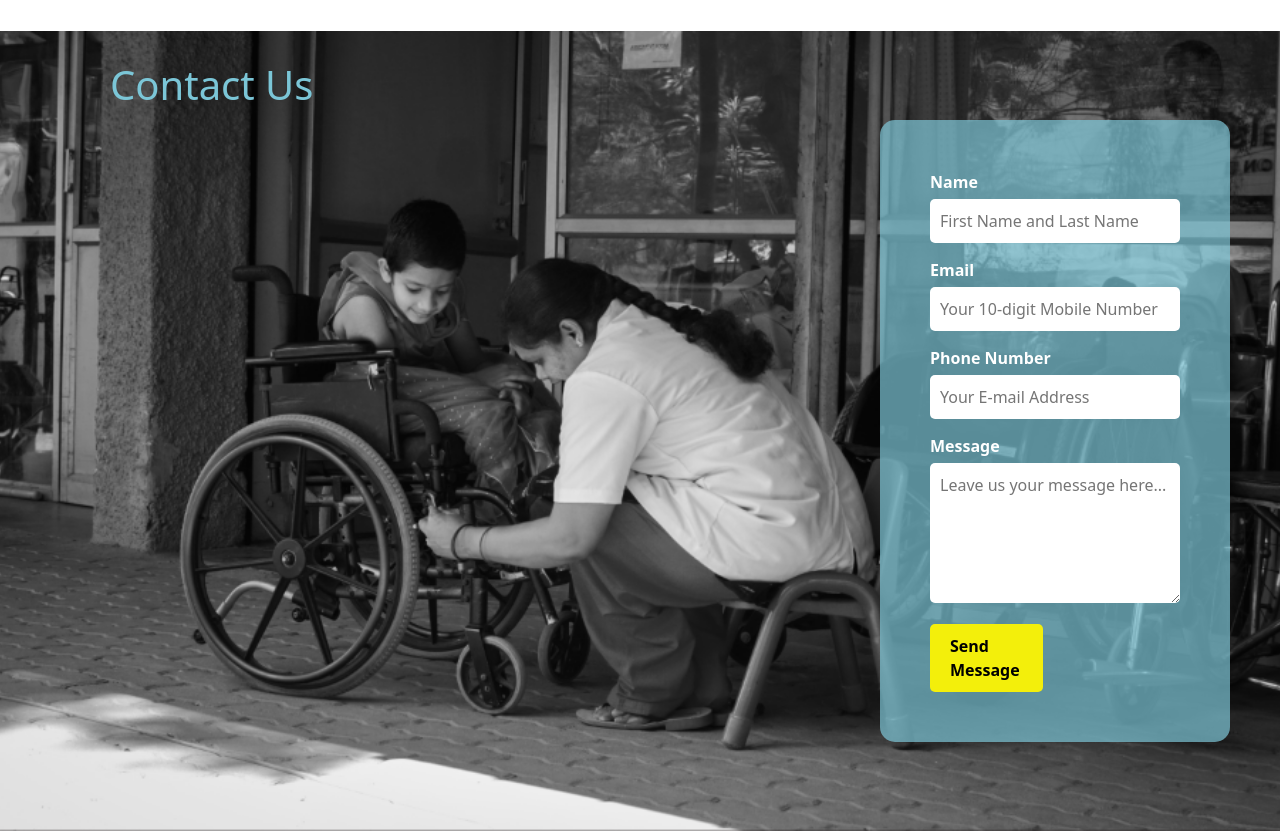
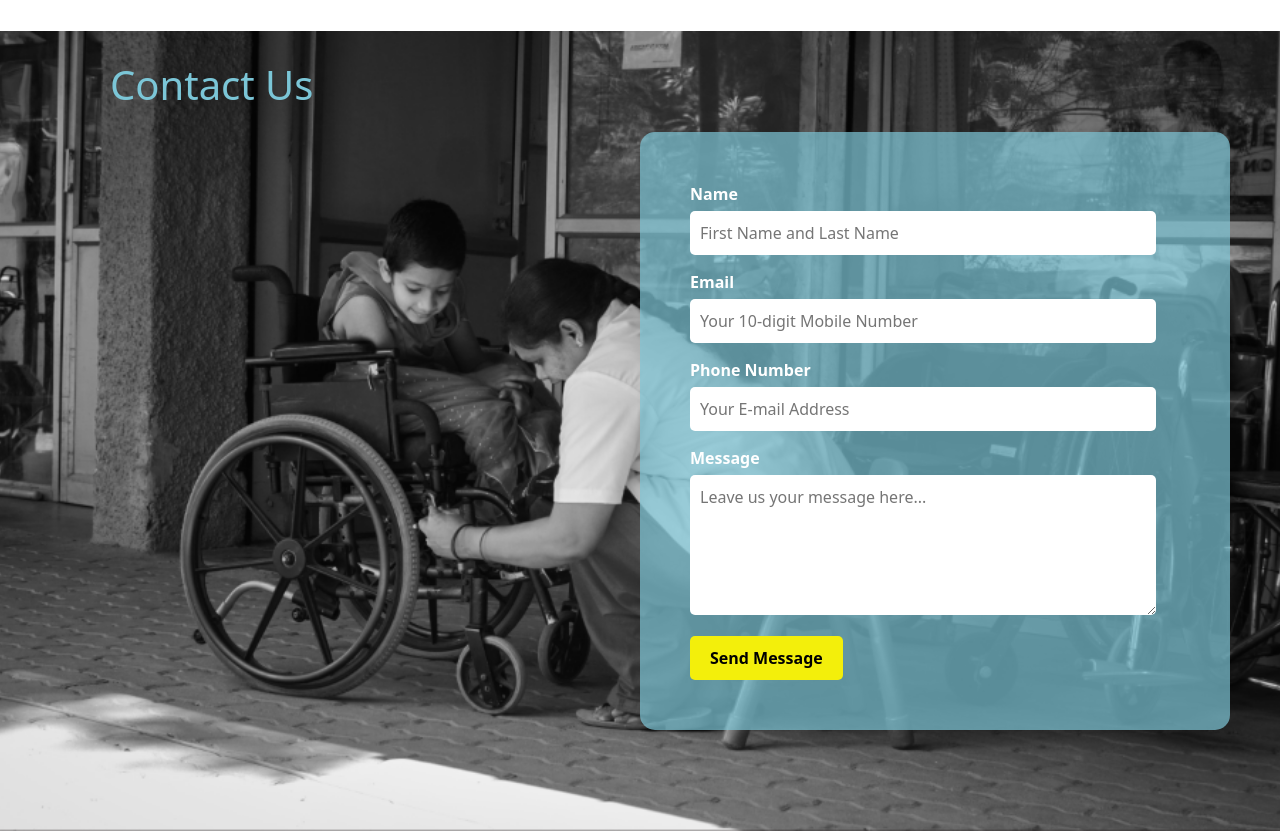
Before and after one commit to Vinay-2000/able-ui, a React (Create React App) app: page / in a window 1280 px wide. Shown: the part 1160-1991 px from the top of the page. Built offline with nearby package versions, Linux system fonts and the light colour scheme.

Commit message:
Modified Contact section width

```diff
--- a/src/features/Home.scss
+++ b/src/features/Home.scss
@@ -232,8 +232,8 @@
   background-color: rgba(126, 198, 215, 0.7);
   padding: 50px;
   border-radius: 15px;
-  max-width: 350px;
-  width: 90%;
+  max-width: 600px;
+  width: 50%;
 }
 
 /* Form label styles */
@@ -248,7 +248,7 @@
 /* Form input and textarea styles */
 .contact-form input,
 .contact-form textarea {
-  width: 100%;
+  width: 95%;
   padding: 10px;
   margin-bottom: 15px;
   border: none;
@@ -258,7 +258,6 @@
 /* Button styles */
 .contact-form button {
   float: left;
-  width: 45%;
   padding: 10px 20px;
   text-align: start;
   font-size: 14px;
```
